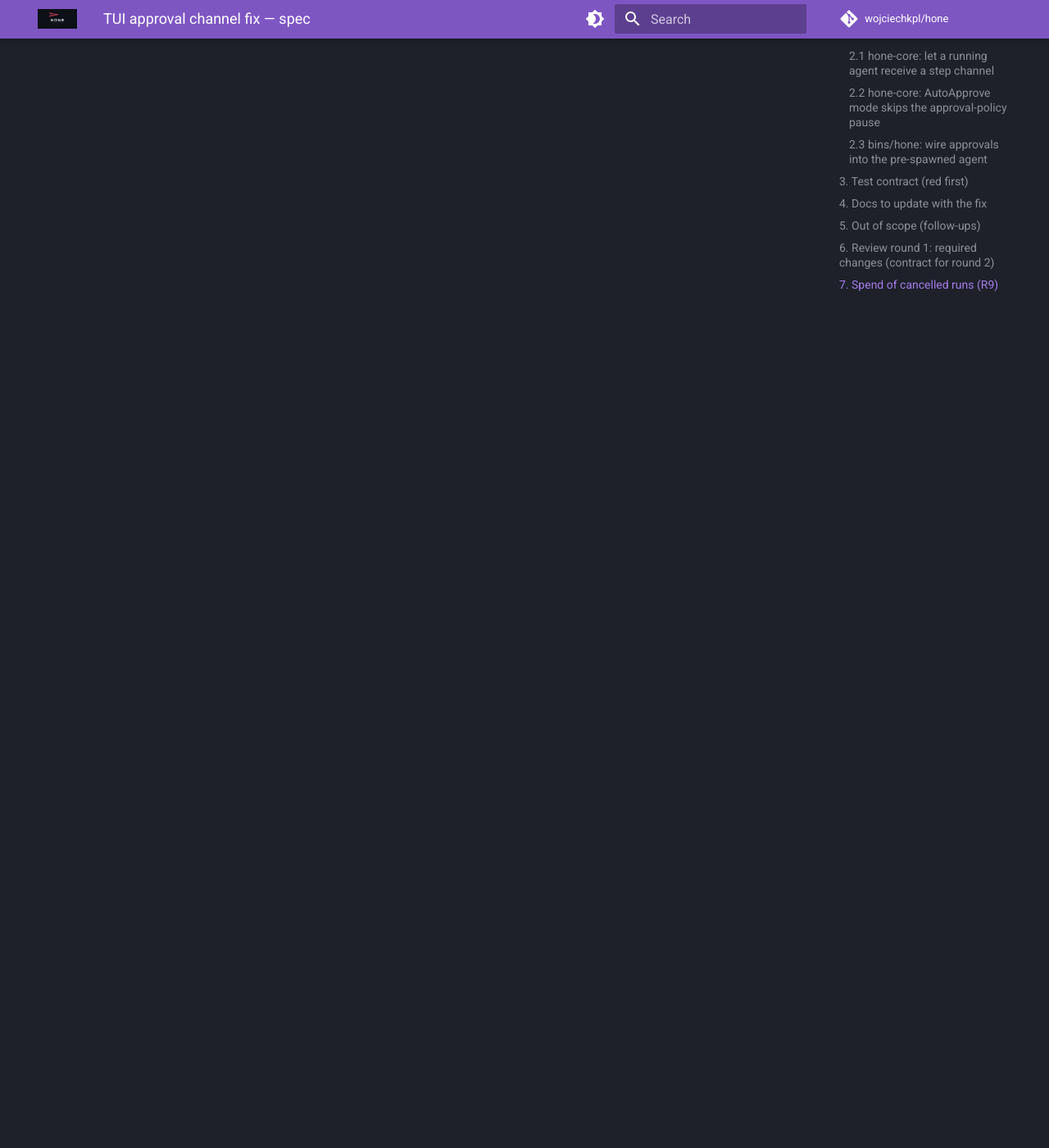
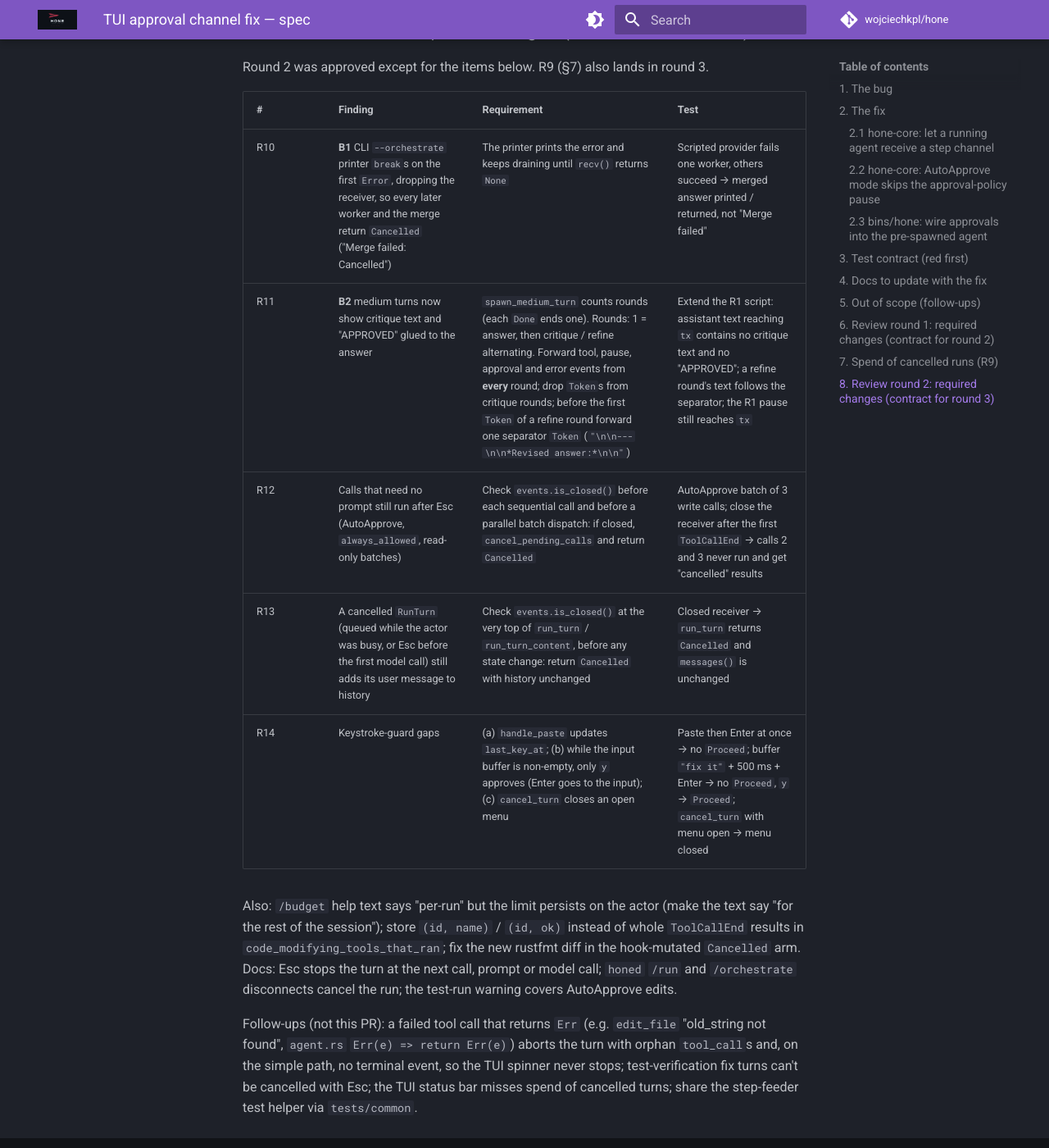
Before and after one commit to wojciechkpl/hone, an MkDocs documentation site: the page built from docs/plans/tui-approval-fix-spec.md, in a window 1280 px wide and 1400 px high, scrolled down 6587 px. Shown: the whole window at 82% size. Built offline with MkDocs 1.6.1 and Material for MkDocs 9.7.7, drawn with Linux system fonts in a browser that asks for light colours; comment, search, counter and statistics services are not loaded.

Commit message:
docs(plan): TUI approval fix, review round 2 contract

```diff
--- a/docs/plans/tui-approval-fix-spec.md
+++ b/docs/plans/tui-approval-fix-spec.md
@@ -160,3 +160,28 @@ accumulates every model call in `CostAccumulator`, whatever the outcome.
 
 Out of scope: `honed` `/orchestrate` never records spend in governance (pre-existing, any
 outcome). Follow-up.
+
+## 8. Review round 2: required changes (contract for round 3)
+
+Round 2 was approved except for the items below. R9 (§7) also lands in round 3.
+
+| # | Finding | Requirement | Test |
+|---|---|---|---|
+| R10 | **B1** CLI `--orchestrate` printer `break`s on the first `Error`, dropping the receiver, so every later worker and the merge return `Cancelled` ("Merge failed: Cancelled") | The printer prints the error and keeps draining until `recv()` returns `None` | Scripted provider fails one worker, others succeed → merged answer printed / returned, not "Merge failed" |
+| R11 | **B2** medium turns now show critique text and "APPROVED" glued to the answer | `spawn_medium_turn` counts rounds (each `Done` ends one). Rounds: 1 = answer, then critique / refine alternating. Forward tool, pause, approval and error events from **every** round; drop `Token`s from critique rounds; before the first `Token` of a refine round forward one separator `Token` (`"\n\n---\n\n*Revised answer:*\n\n"`) | Extend the R1 script: assistant text reaching `tx` contains no critique text and no "APPROVED"; a refine round's text follows the separator; the R1 pause still reaches `tx` |
+| R12 | Calls that need no prompt still run after Esc (AutoApprove, `always_allowed`, read-only batches) | Check `events.is_closed()` before each sequential call and before a parallel batch dispatch: if closed, `cancel_pending_calls` and return `Cancelled` | AutoApprove batch of 3 write calls; close the receiver after the first `ToolCallEnd` → calls 2 and 3 never run and get "cancelled" results |
+| R13 | A cancelled `RunTurn` (queued while the actor was busy, or Esc before the first model call) still adds its user message to history | Check `events.is_closed()` at the very top of `run_turn` / `run_turn_content`, before any state change: return `Cancelled` with history unchanged | Closed receiver → `run_turn` returns `Cancelled` and `messages()` is unchanged |
+| R14 | Keystroke-guard gaps | (a) `handle_paste` updates `last_key_at`; (b) while the input buffer is non-empty, only `y` approves (Enter goes to the input); (c) `cancel_turn` closes an open menu | Paste then Enter at once → no `Proceed`; buffer `"fix it"` + 500 ms + Enter → no `Proceed`, `y` → `Proceed`; `cancel_turn` with menu open → menu closed |
+
+Also: `/budget` help text says "per-run" but the limit persists on the actor (make the text say
+"for the rest of the session"); store `(id, name)` / `(id, ok)` instead of whole `ToolCallEnd`
+results in `code_modifying_tools_that_ran`; fix the new rustfmt diff in the hook-mutated
+`Cancelled` arm. Docs: Esc stops the turn at the next call, prompt or model call; `honed`
+`/run` and `/orchestrate` disconnects cancel the run; the test-run warning covers AutoApprove
+edits.
+
+Follow-ups (not this PR): a failed tool call that returns `Err` (e.g. `edit_file` "old_string not
+found", `agent.rs` `Err(e) => return Err(e)`) aborts the turn with orphan `tool_call`s and, on the
+simple path, no terminal event, so the TUI spinner never stops; test-verification fix turns can't
+be cancelled with Esc; the TUI status bar misses spend of cancelled turns; share the step-feeder
+test helper via `tests/common`.
```
